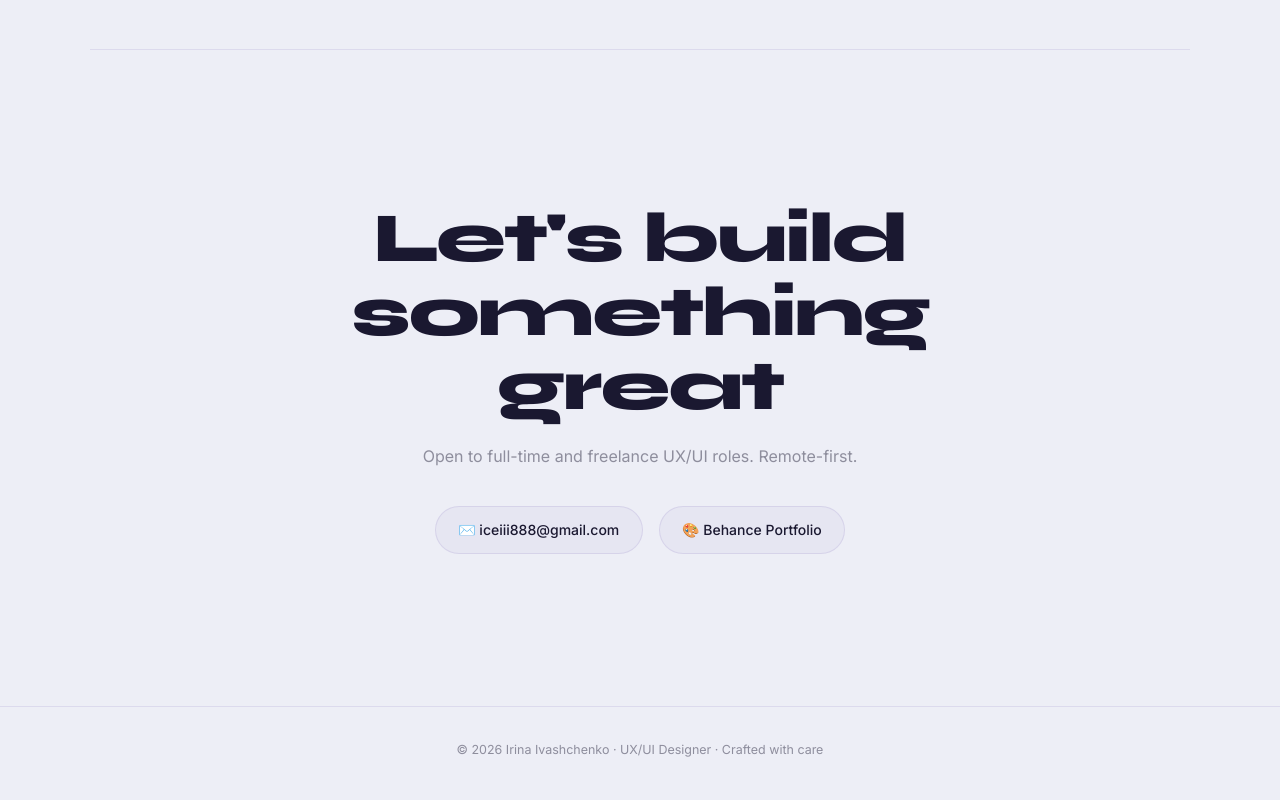
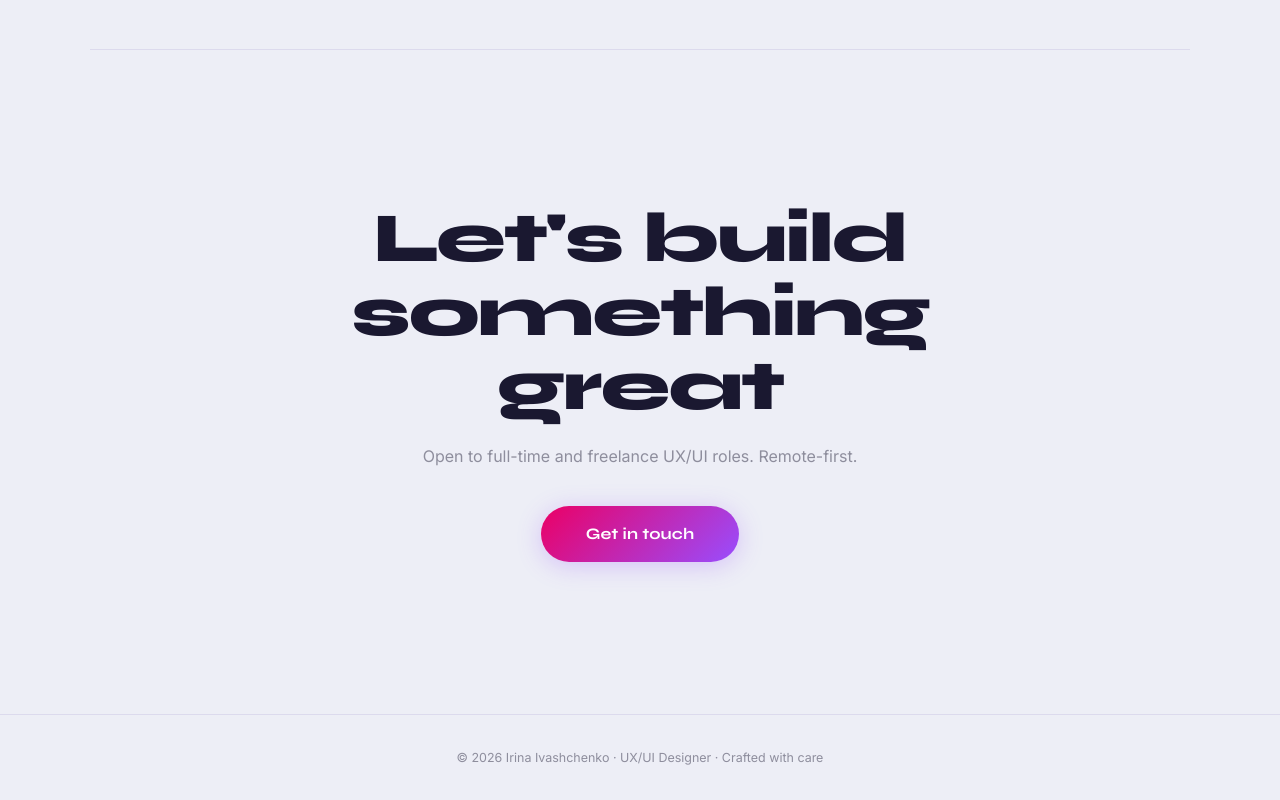
Before and after one commit to dearlordylord/Portfolio, a plain HTML site: page index.html in a window 1280 px wide. Shown: the part 9283-10083 px from the top of the page. Drawn offline with Linux system fonts and the light colour scheme; animation ran at ten frames a second.

Commit message:
Update index.html

```diff
--- a/index.html
+++ b/index.html
@@ -149,6 +149,8 @@ section { position: relative; z-index: 1; }
 .clinks { display: flex; gap: 1rem; justify-content: center; flex-wrap: wrap; }
 .cl { display: flex; align-items: center; gap: 0.5rem; padding: 0.7rem 1.4rem; background: rgba(120,100,180,0.06); border: 1px solid var(--gb); border-radius: 100px; color: var(--text); text-decoration: none; font-size: 0.875rem; font-weight: 500; transition: all 0.25s; }
 .cl:hover { background: rgba(235,0,101,0.06); border-color: rgba(235,0,101,0.35); color: var(--v); transform: translateY(-2px); }
+.cl-primary { background: linear-gradient(135deg, #eb0065, #984eff); border: none; color: #fff !important; font-size: 1rem; font-weight: 700; font-family: 'Syne', sans-serif; padding: 0.9rem 2.8rem; letter-spacing: 0.01em; box-shadow: 0 4px 24px rgba(152,78,255,0.28); }
+.cl-primary:hover { background: linear-gradient(135deg, #d4005a, #7c3ce0); transform: translateY(-3px); box-shadow: 0 8px 32px rgba(152,78,255,0.38); color: #fff !important; border: none; }
 
 .divider { height: 1px; background: var(--gb); max-width: 1100px; margin: 0 auto; position: relative; z-index: 1; }
 footer { text-align: center; padding: 2rem 4rem; border-top: 1px solid var(--gb); color: var(--muted); font-size: 0.78rem; position: relative; z-index: 1; }
@@ -471,8 +473,7 @@ footer { text-align: center; padding: 2rem 4rem; border-top: 1px solid var(--gb)
       </div>
       <p class="csub">Open to full-time and freelance UX/UI roles. Remote-first.</p>
       <div class="clinks">
-        <a href="mailto:iceiii888@gmail.com" class="cl">✉️ iceiii888@gmail.com</a>
-        <a href="https://be.net/RaDiza" target="_blank" class="cl">🎨 Behance Portfolio</a>
+        <a href="mailto:iceiii888@gmail.com" class="cl cl-primary">Get in touch</a>
       </div>
     </div>
   </div>
```
